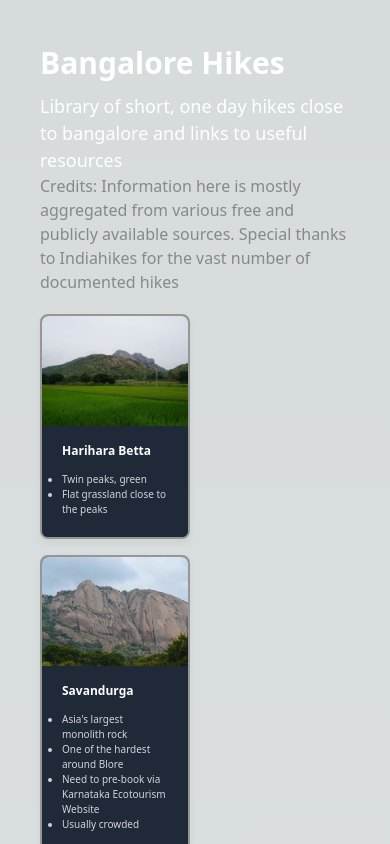
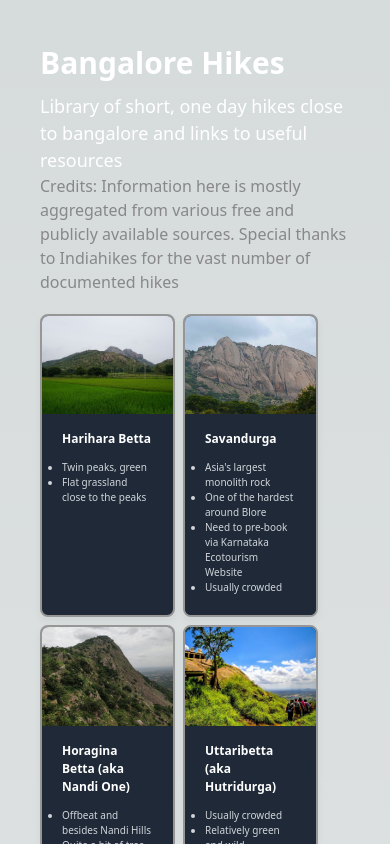
Before and after one commit to ananthu1834/bangalorehikes, a Next.js app: page / in a window 390 px wide. Shown: the top 844 px of the page. Built offline with nearby package versions, Linux system fonts and the light colour scheme.

Commit message:
thumbnails size test 2 on small screens

```diff
--- a/components/boxWithThumbnail.js
+++ b/components/boxWithThumbnail.js
@@ -24,8 +24,6 @@ function BoxWithThumbnail({hikeDetails}) {
           overflow: 'hidden',
           boxShadow: '0px 4px 8px rgba(0, 0, 0, 0.05)',
           backgroundColor: boxBackgroundColor,
-          marginRight: '1rem',
-          marginBottom: '1rem',
           cursor: 'pointer'
         }}
         onClick={handleBoxClick}
--- a/styles/globals.css
+++ b/styles/globals.css
@@ -26,6 +26,8 @@
 
 .thumbnail-box {
   width: 256px;
+  margin-right: 1rem;
+  margin-bottom: 1rem;
 }
 
 .thumbnail-heading {
@@ -45,7 +47,9 @@
     width: 90%;
   }
   .thumbnail-box {
-    width: 150px;
+    width: 135px;
+    margin-right: 0.5rem;
+    margin-bottom: 0.5rem;
   }
   .thumbnail-heading {
     font-size: 12px;
```
